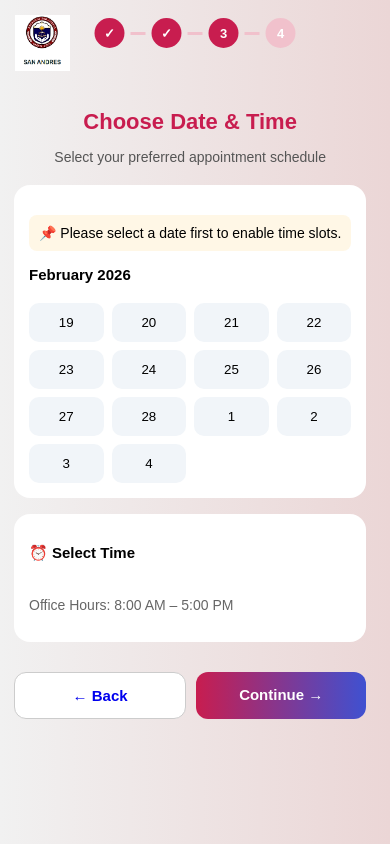
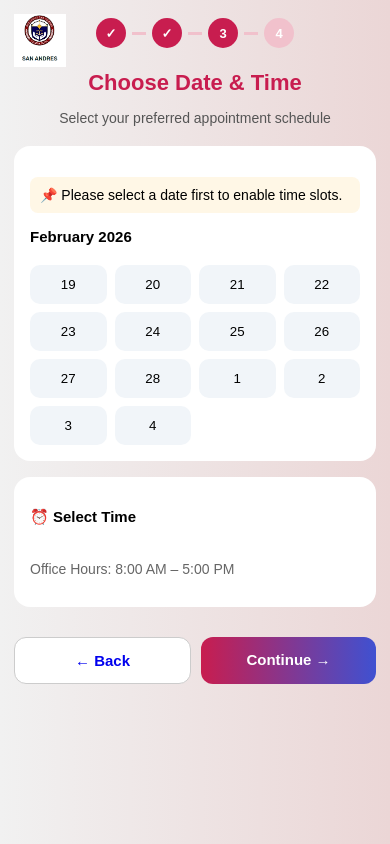
Before and after one commit to Mark19Code/official_boas, a website: page schedule.html in a window 390 px wide. Drawn offline with Linux system fonts and the light colour scheme.

Commit message:
Update style.css

```diff
--- a/style.css
+++ b/style.css
@@ -838,3 +838,137 @@ html, body {
     touch-action: manipulation;
   }
 }
+
+/* ===================================================
+   GLOBAL MOBILE CONSISTENCY (ALL PAGES)
+   =================================================== */
+html, body {
+  width: 100%;
+  overflow-x: hidden;
+}
+
+/* -------- MOBILE FIRST -------- */
+@media (max-width: 768px) {
+
+  /* PAGE BACKGROUND */
+  .gradient-bg {
+    min-height: 100vh !important;
+    height: auto !important;
+    padding: 95px 14px 40px !important;
+    display: flex;
+    flex-direction: column;
+    align-items: stretch;
+    justify-content: flex-start;
+  }
+
+  /* LOGO */
+  .logo {
+    width: 52px !important;
+    top: 14px !important;
+    left: 14px !important;
+    position: fixed !important;
+    z-index: 10;
+  }
+
+  /* STEPS */
+  .steps {
+    width: auto !important;
+    max-width: 90vw;
+    position: fixed !important;
+    top: 18px !important;
+    left: 50%;
+    transform: translateX(-50%);
+    gap: 6px;
+    z-index: 9;
+  }
+
+  .step {
+    width: 30px;
+    height: 30px;
+    font-size: 13px;
+  }
+
+  .line {
+    width: 14px !important;
+  }
+
+  /* HEADER TEXT (ALL PAGES FIX) */
+  .header-text {
+    position: relative !important;
+    top: 0 !important;
+    left: 0 !important;
+    transform: none !important;
+    margin-bottom: 20px;
+    text-align: center;
+  }
+
+  /* MAIN CARD (UNIFIED) */
+  .center-card {
+    width: 100% !important;
+    max-width: 100% !important;
+    padding: 22px 16px !important;
+    border-radius: 26px;
+    margin: 0 auto;
+    box-sizing: border-box;
+  }
+
+  /* TEXT SCALE */
+  h1 { font-size: 22px !important; }
+  h2 { font-size: 16px !important; }
+  h3 { font-size: 15px !important; }
+  p  { font-size: 14px !important; }
+
+  /* LANGUAGE & SERVICE CARDS */
+  .lang-card,
+  .service-card {
+    width: 100% !important;
+    margin: 10px 0 !important;
+    box-sizing: border-box;
+  }
+
+  /* SCHEDULE PAGE */
+  .schedule-wrapper {
+    flex-direction: column !important;
+    gap: 16px;
+    width: 100%;
+  }
+
+  .card {
+    width: 100% !important;
+    padding: 16px !important;
+    box-sizing: border-box;
+  }
+
+  .calendar {
+    grid-template-columns: repeat(4, 1fr) !important;
+    gap: 8px;
+  }
+
+  .time-grid {
+    grid-template-columns: repeat(2, 1fr) !important;
+    gap: 8px;
+  }
+
+  /* ACTION BUTTONS (ALL PAGES) */
+  .actions {
+    display: flex;
+    gap: 10px;
+    margin-top: 30px;
+  }
+
+  .btn {
+    flex: 1;
+    padding: 14px !important;
+    font-size: 15px;
+  }
+
+  .next {
+    margin-left: 0 !important;
+  }
+
+  /* TOUCH FRIENDLY */
+  button,
+  a {
+    touch-action: manipulation;
+  }
+}
```
